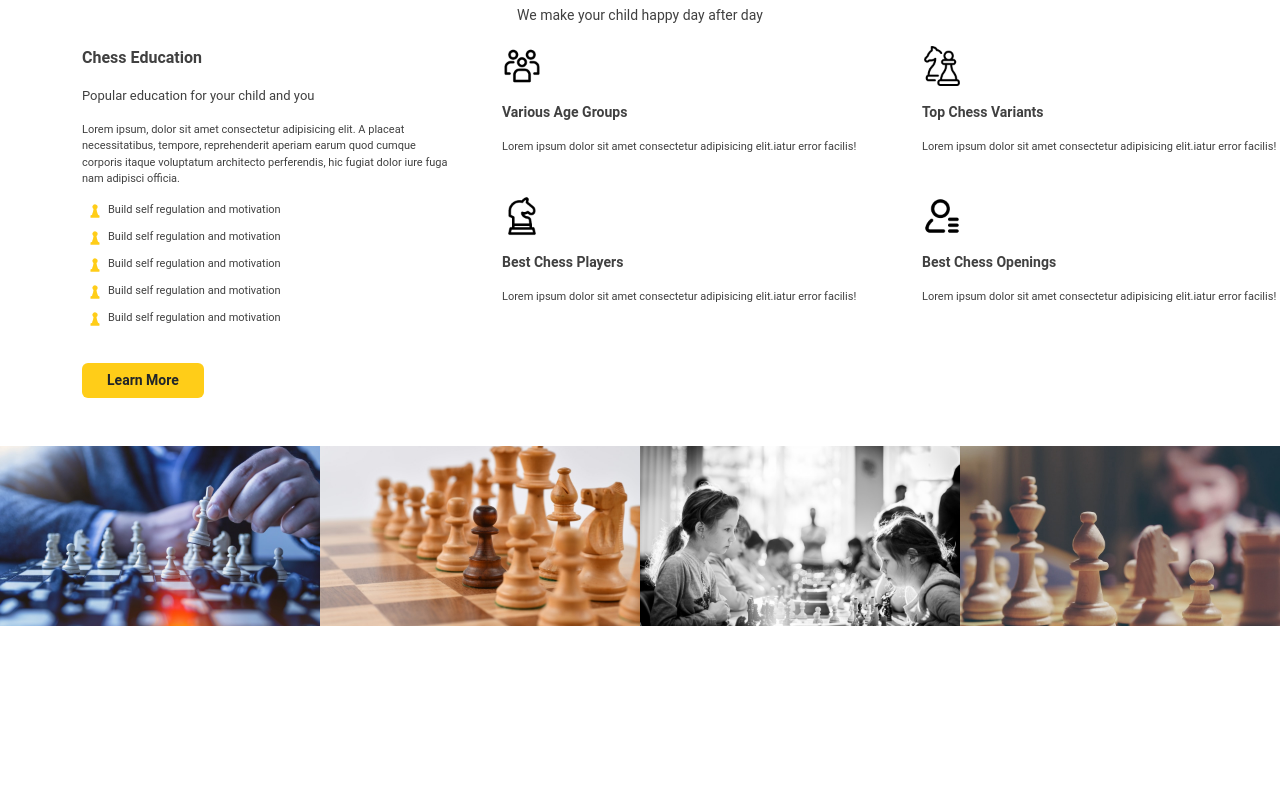
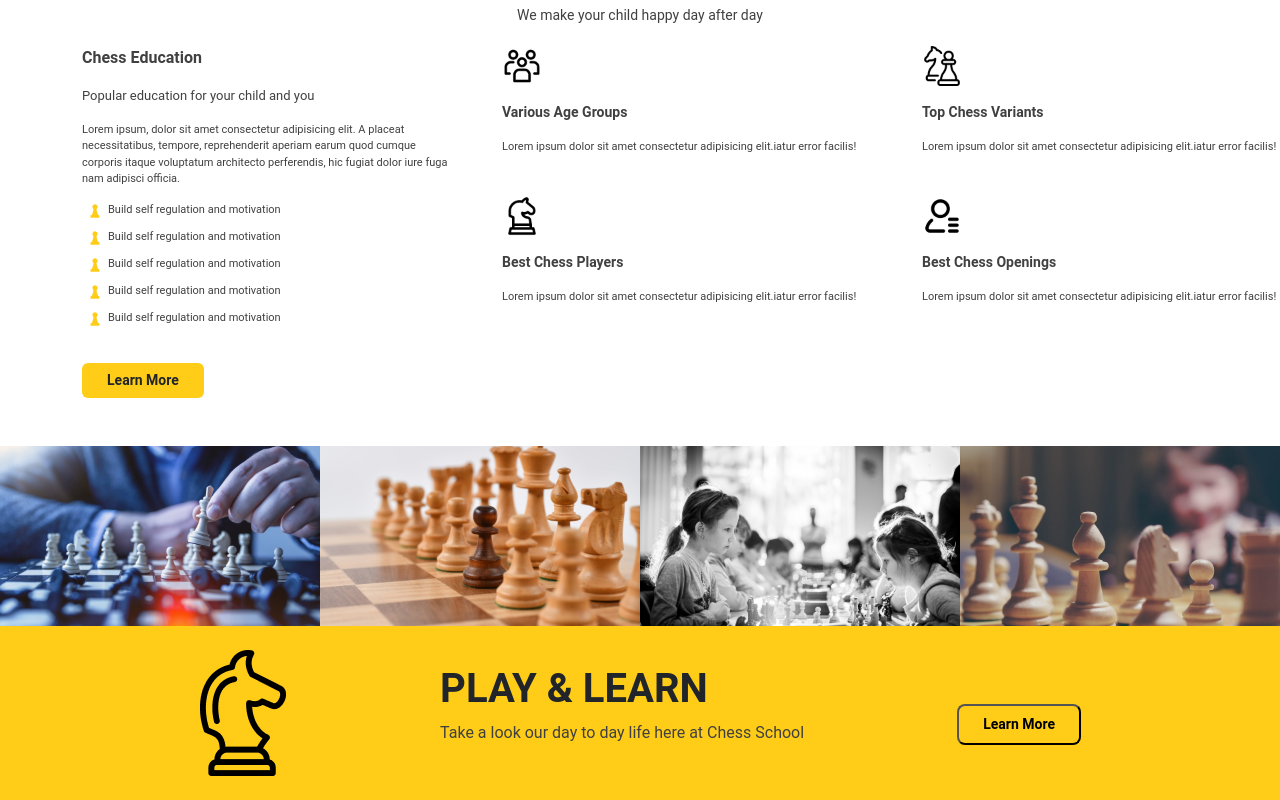
Before and after one commit to DavideTessari/proj-html-vuejs, a Vue app: page / in a window 1280 px wide. Shown: the part 629-1429 px from the top of the page. Before the commit the page ends 1255 px from the top, so only its background shows below. Built offline with nearby package versions, Linux system fonts and the light colour scheme.

Commit message:
feat: add section play & learn

```diff
--- a/src/components/AppPageMain.vue
+++ b/src/components/AppPageMain.vue
@@ -86,6 +86,18 @@ export default {
                 <img src="/src/assets/images/mt-2236-home-gallery4.jpg">
             </div>
         </div>
+        <div class="background-learn">
+            <div class="container d-flex p-4 gap-5 justify-content-evenly align-items-center">
+                <div class="horse">
+                    <img src="/src/assets/images/mt-2236-home-icon5.png">
+                </div>
+                <div class="play-learn">
+                    <h1 class="fw-bold">PLAY & LEARN</h1>
+                    <p>Take a look our day to day life here at Chess School</p>
+                </div>
+                <button type="button" class="py-2 rounded-3 medium fw-bold px-4 mt-4 btn-learn">Learn More</button>
+            </div>
+        </div>
     </main>
 </template>
 
@@ -103,8 +115,18 @@ main {
     }
 
     button{
-            background-color: $yellow;
-        }
+        background-color: $yellow;
+    }
+
+    .btn-learn{
+        border-color: 2px black;
+        background-color: transparent;
+    }
+
+    .background-learn{
+        background-color: $yellow;
+    }
 }
 
+
 </style>
```
